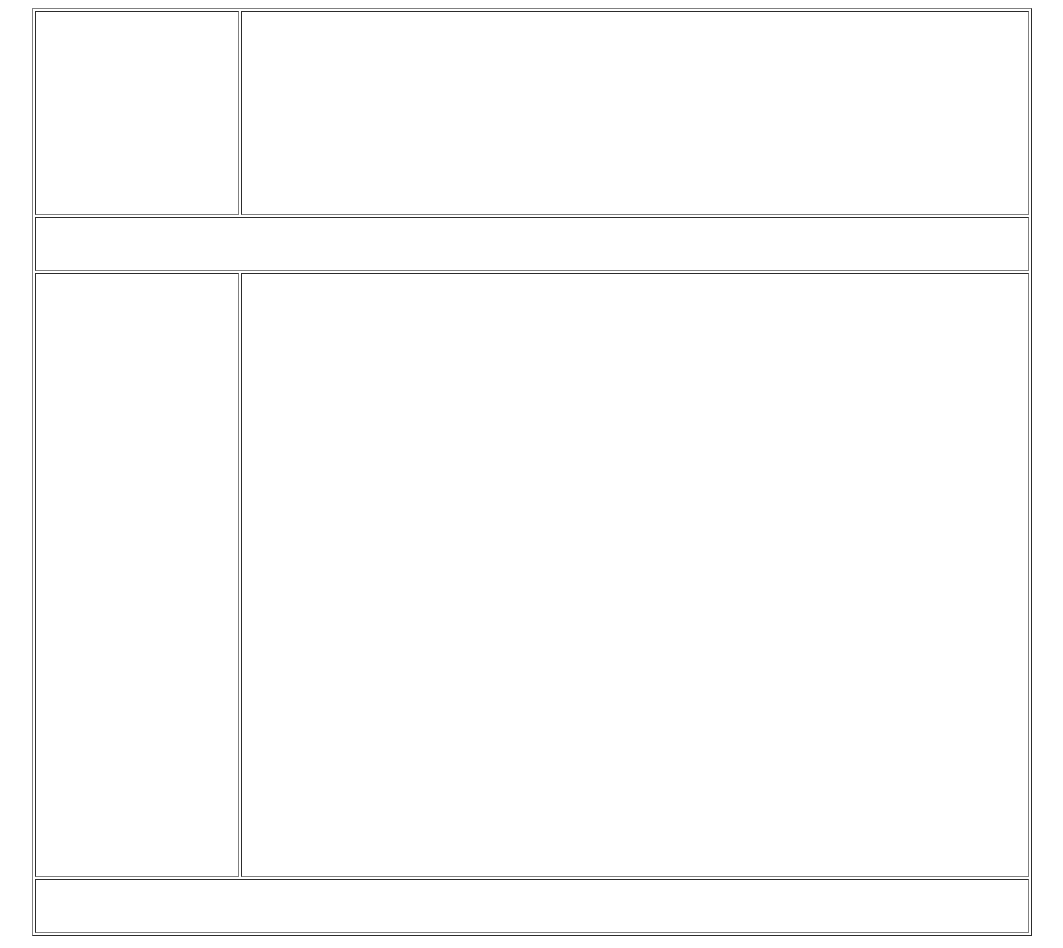
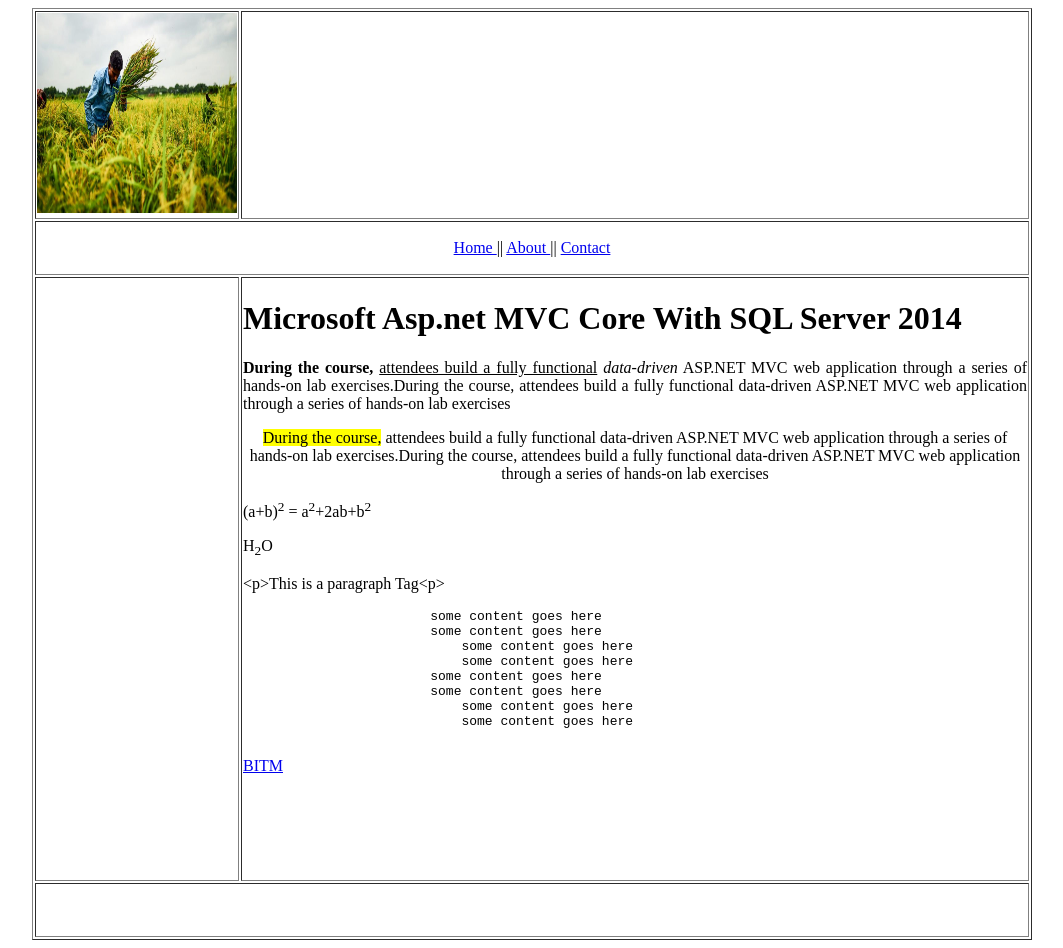
Before and after one commit to sumonkhan60/php-71-day-3, a plain HTML site: page index.html in a window 1280 px wide. Shown: the whole page, without its empty margins (108-1171 px from the left). Drawn offline with Linux system fonts and the light colour scheme.

Commit message:
update upto 17.05.2019

```diff
--- a/index.html
+++ b/index.html
@@ -7,15 +7,40 @@
     <body>
         <table border="1" width="1000" align="center">
             <tr>
-        <td height="200" width="200"></td>
+                <td height="200" width="200">
+                    <img src="images/image.jpg" alt="" height="200" width="200"/>
+                </td>
                 <td></td>
             </tr>
             <tr>
-        <td height="50" colspan="2"></td>
+                <td height="50" colspan="2" align="center">
+                    <a href="index.html"> Home </a>||
+                    <a href="about.html"> About </a>||
+                    <a href="Contact.html"> Contact </a>
+                </td>
             </tr>
             <tr>
                 <td height="600"></td>
-        <td></td>
+                <td valign="top">
+                    <h1>Microsoft Asp.net MVC Core With SQL Server 2014</h1>
+                    <p align="justify" ><strong>During the course,</strong> <ins>attendees build a fully functional</ins> <em>data-driven</em> ASP.NET MVC web application through a series of hands-on lab exercises.During the course, attendees build a fully functional data-driven ASP.NET MVC web application through a series of hands-on lab exercises</p>
+                    <p align="center"><mark>During the course,</mark> attendees build a fully functional data-driven ASP.NET MVC web application through a series of hands-on lab exercises.During the course, attendees build a fully functional data-driven ASP.NET MVC web application through a series of hands-on lab exercises</p>
+                    <p>(a+b)<sup>2</sup> = a<sup>2</sup>+2ab+b<sup>2</sup></p>
+                    <p>H<sub>2</sub>O</p>
+                    <p>&lt;p&gt;This is a paragraph Tag&lt;p&gt;</p>
+
+                    <pre>
+                        some content goes here
+                        some content goes here
+                            some content goes here
+                            some content goes here
+                        some content goes here
+                        some content goes here
+                            some content goes here
+                            some content goes here
+                    </pre>
+                    <a href="http://bitm.org.bd" target="_blank"> BITM </a>
+                </td>
             </tr>
             <tr>
                 <td height="50" colspan="2"></td>
```
Also changed, not shown: Contact.html (added, +33 -0 lines), about.html (added, +41 -0 lines), images/image.jpg (added). Lines whose indentation alone changed are shown as unchanged.
